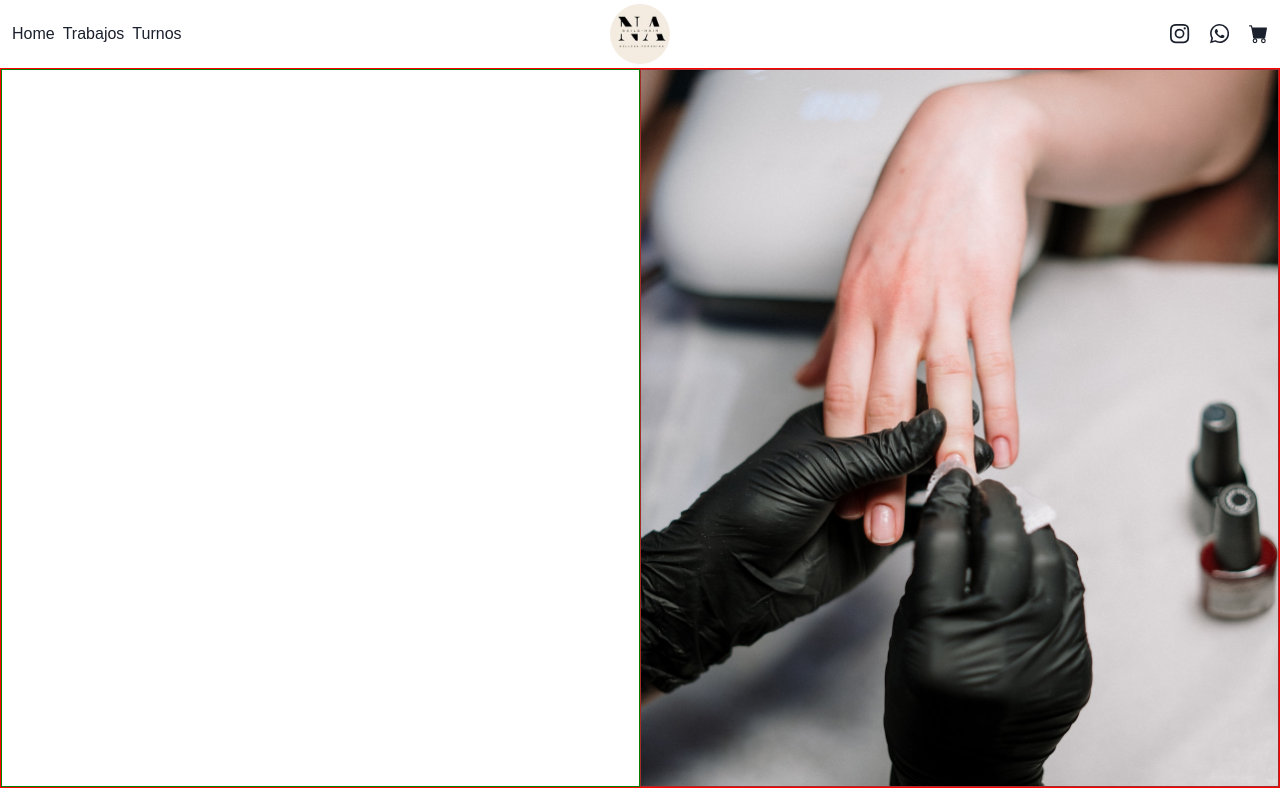
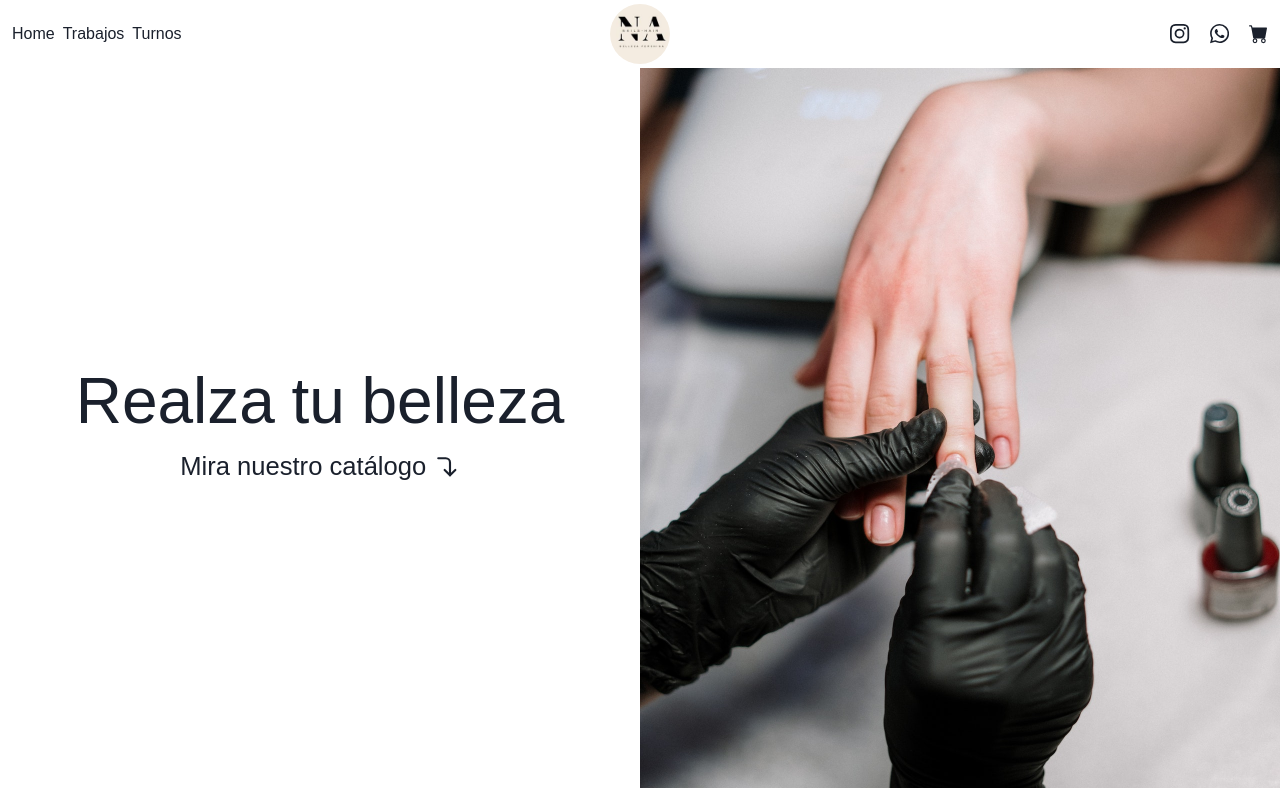
Before and after one commit to Agus9217/Nail-web-chakra, a React (Vite) app: page / in a window 1280 px wide. Built offline with nearby package versions, Linux system fonts and the light colour scheme.

Commit message:
Modificando hero

```diff
--- a/src/Components/Hero/index.jsx
+++ b/src/Components/Hero/index.jsx
@@ -1,25 +1,56 @@
-import { Box, Flex, Image } from '@chakra-ui/react'
+import { Box, Flex, Heading, Image, Text } from '@chakra-ui/react'
 import heroImg from '../../assets/img/hero-img.jpeg'
+import { FiCornerRightDown } from 'react-icons/fi'
 
 export const Hero = () => {
   return (
     <Flex
-      border={'1px solid red'}
-      h={'90dvh'}
+      alignItems={ 'center' }
+      h={ '90dvh' }
+      direction={ { base: 'column', md: 'row' }}
     >
       <Box
-        border={'1px solid green'}
-        h={'100%'}
-        w={'50%'}
+        h={ '100%' }
+        w={ '50%' }
       >
+        <Flex
+          align={ 'center' }
+          direction={ 'column' }
+          h={ '100%' }
+          justifyContent={ 'center' }
+          py={ { base: '2rem', md: '0' } }
+        >
+          <Heading
+            textAlign={ 'center' }
+            as={ 'h2' }
+            fontWeight={ 'light' }
+            fontSize={ 'clamp(2.3rem, 5vw, 8rem)' }
+          >
+            Realza tu belleza
+          </Heading>
+          <Text
+            alignItems={ 'center' }
+            display={ 'flex' }
+            fontSize={ 'clamp(1.2rem, 2vw, 2rem)' }
+            fontWeight={ 'light' }
+            gap={ 2 }
+            textAlign={ 'center' }
+          >
+            Mira nuestro catálogo <FiCornerRightDown />
+          </Text>
+        </Flex>
 
       </Box>
       <Box
-        border={'1px solid brown'}
-        h={'100%'}
-        w={'50%'}
+        h={ '100%' }
+        w={ { base: '80%', md: '50%' } }
       >
-        <Image src={ heroImg } boxSize={'100%'} objectFit={'cover'} />
+        <Image
+          src={ heroImg }
+          boxSize={ '100%' }
+          objectFit={ 'cover' }
+          borderRadius={ { base: '8px', md: 'none' } }
+        />
       </Box>
 
     </Flex>
--- a/src/Components/Navbar/index.jsx
+++ b/src/Components/Navbar/index.jsx
@@ -6,32 +6,32 @@ import { HamburgerIcon } from '@chakra-ui/icons'
 export const Navbar = () => {
   return (
     <Box
-      alignItems={'center'}
+      alignItems={ 'center' }
       as='header'
-      display={'flex'}
-      backdropFilter={'blur(8px)'}
-      justifyContent={'center'}
-      minH={'60px'}
-      position={'sticky'}
-      py={1}
-      top={'0'}
-      w={'100%'}
-      zIndex={100}
+      display={ 'flex' }
+      backdropFilter={ 'blur(8px)' }
+      justifyContent={ 'center' }
+      minH={ '60px' }
+      position={ 'sticky' }
+      py={ 1 }
+      top={ '0' }
+      w={ '100%' }
+      zIndex={ 100 }
     >
       <Container
-        maxW={'container.xl'}
-        px={3}
+        maxW={ 'container.xl' }
+        px={ 3 }
       >
         <Box
-          alignItems={'center'}
+          alignItems={ 'center' }
           as='nav'
-          display={'flex'}
-          justifyContent={'space-between'}
+          display={ 'flex' }
+          justifyContent={ 'space-between' }
         >
           <Stack
-            direction={{ base: 'column', md: 'row' }}
-            display={{ base: 'none', md: 'flex' }}
-            w={'300px'}
+            direction={ { base: 'column', md: 'row' } }
+            display={ { base: 'none', md: 'flex' } }
+            w={ '300px' }
           >
             <Link>Home</Link>
             <Link>Trabajos</Link>
@@ -39,23 +39,24 @@ export const Navbar = () => {
           </Stack>
 
           <Flex
-            alignItems={'center'}
-            justifyContent={'center'}
-            maxW={'60px'}
+            alignItems={ 'center' }
+            justifyContent={ 'center' }
+            maxW={ '60px' }
           >
             <Image
-              boxSize={'100%'}
-              borderRadius={'full'}
-              objectFit={'cover'}
+              boxSize={ '100%' }
+              borderRadius={ 'full' }
+              objectFit={ 'cover' }
               src={ logoImg }
             />
           </Flex>
           <Flex
-            alignItems={'center'}
-            fontSize={'1.2rem'}
+            alignItems={ 'center' }
+            display={ { base: 'none', md: 'flex' } }
+            fontSize={ '1.2rem' }
             gap={5}
-            justifyContent={'flex-end'}
-            w={'300px'}
+            justifyContent={ 'flex-end' }
+            w={ '300px' }
           >
             <Link>
               <BsInstagram />
@@ -68,13 +69,13 @@ export const Navbar = () => {
             </Link>
           </Flex>
           <Box
-            display={{ base: 'block', md: 'none' }}
+            display={ { base: 'block', md: 'none' } }
           >
             <Menu>
               <MenuButton
-                as={IconButton}
-                icon={<HamburgerIcon />}
-                variant={'ghost'}
+                as={ IconButton }
+                icon={ <HamburgerIcon /> }
+                variant={ 'ghost' }
               />
             </Menu>
           </Box>
```
